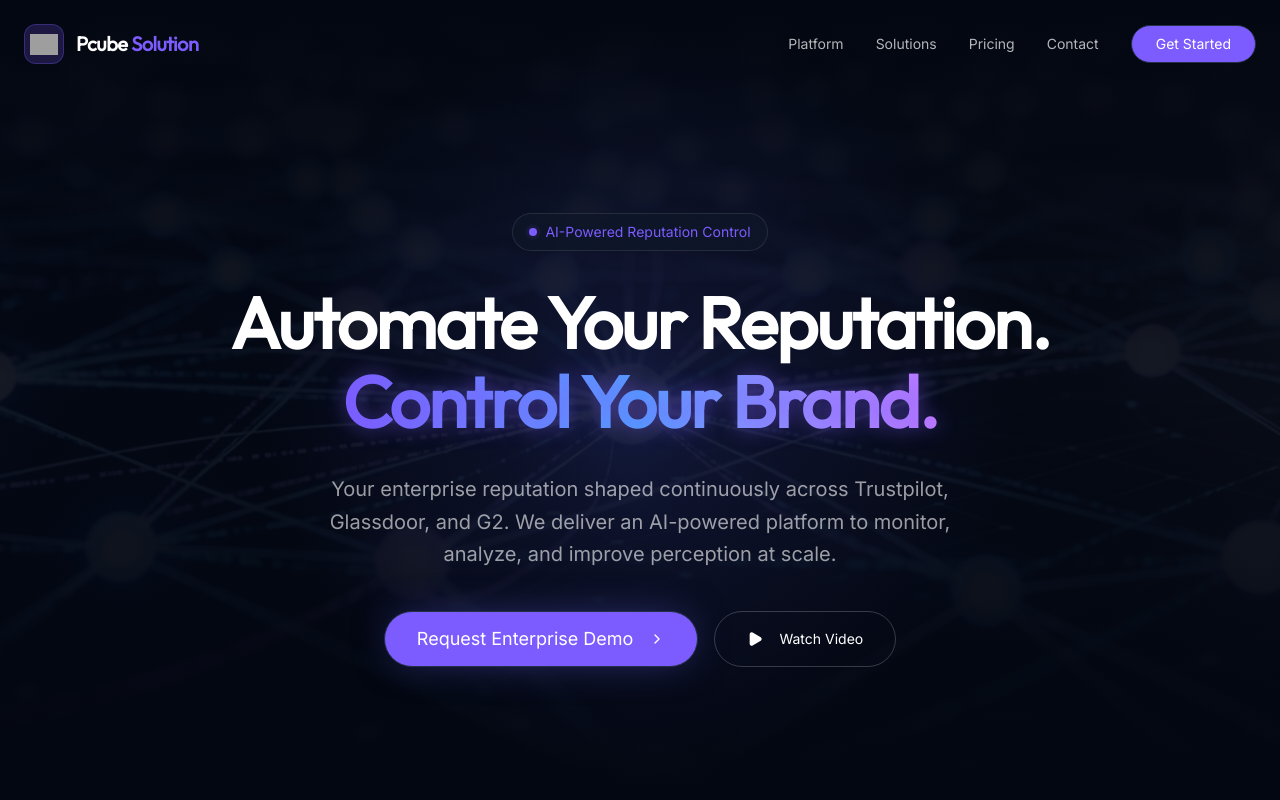
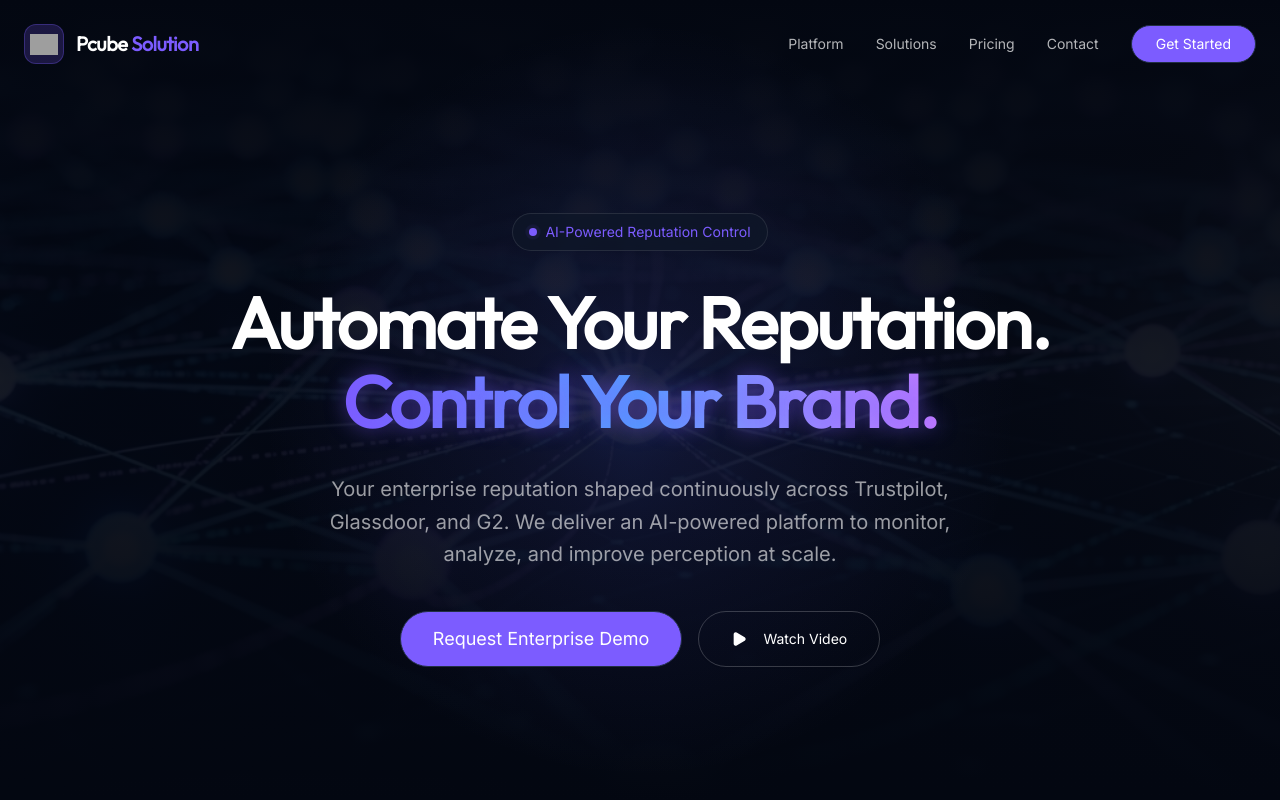
Before and after one commit to kevinpoonia/p3solution, a React (Vite) app: page / in a window 1280 px wide. Shown: the top 800 px of the page. Built offline with nearby package versions, Linux system fonts and the light colour scheme; grey boxes are pictures that could not be loaded.

Commit message:
Update Hero.tsx

```diff
--- a/src/components/sections/Hero.tsx
+++ b/src/components/sections/Hero.tsx
@@ -60,9 +60,18 @@ export function Hero() {
             transition={{ duration: 0.6, delay: 0.6 }}
             className="flex flex-col sm:flex-row items-center justify-center gap-4"
           >
-            <Button size="lg" className="h-14 px-8 rounded-full bg-primary hover:bg-primary/90 text-white text-lg shadow-[0_0_40px_-10px_rgba(99,102,241,0.5)]">
-              Request Enterprise Demo <ChevronRight className="ml-2 w-5 h-5" />
-            </Button>
+            <Button
+  size="lg"
+  className="h-14 px-8 rounded-full bg-primary hover:bg-primary/90 text-white text-lg"
+  onClick={() => {
+    // @ts-ignore
+    window.Calendly.initPopupWidget({
+      url: "https://calendly.com/dubeyjiicafe/enterprise-product-demo",
+    });
+  }}
+>
+  Request Enterprise Demo
+</Button>
             <Button size="lg" variant="outline" className="h-14 px-8 rounded-full border-white/20 text-white hover:bg-white/10 hover:border-white/40">
               <Play className="mr-2 w-4 h-4 fill-current" /> Watch Video
             </Button>
```
